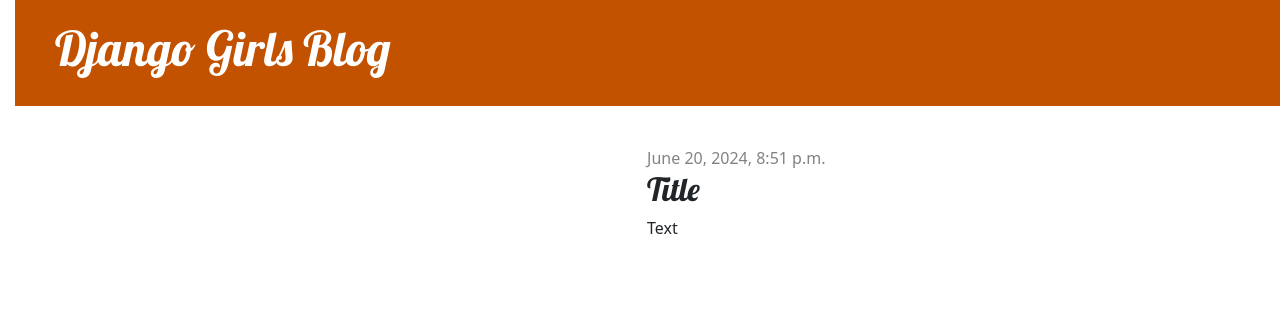
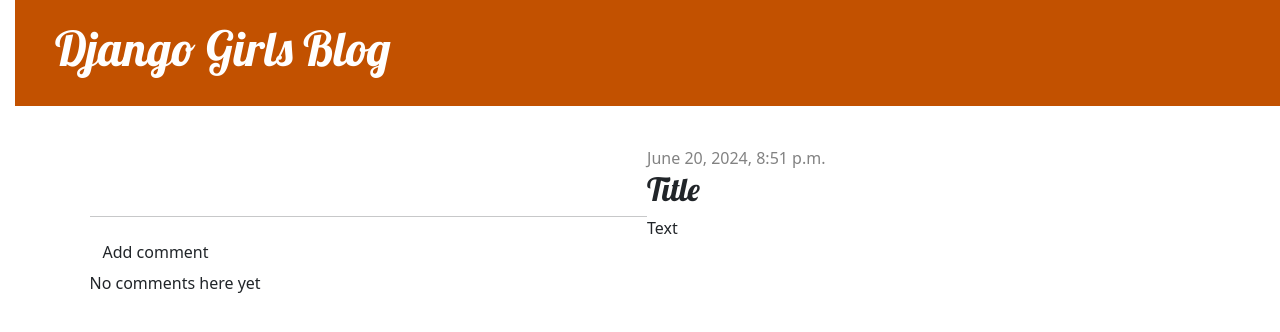
Before and after one commit to hand-hi/my-first-blog, a Django app: page /post/1/ in a window 1280 px wide. Shown: the top 332 px of the page. Run offline with Django 3.2, Linux system fonts and the light colour scheme; data comes from the database, SQL or seed files in the repository; both versions use the stored data as it was after the commit.

Commit message:
comments

```diff
--- a/blog/admin.py
+++ b/blog/admin.py
@@ -1,4 +1,5 @@
 from django.contrib import admin
-from .models import Post
+from .models import Post, Comment
 
 admin.site.register(Post)
+admin.site.register(Comment)
--- a/blog/models.py
+++ b/blog/models.py
@@ -16,3 +16,20 @@ class Post(models.Model):
 
     def __str__(self):
         return self.title
+
+class Comment(models.Model):
+    post = models.ForeignKey('blog.Post', on_delete=models.CASCADE, related_name='comments')
+    author = models.CharField(max_length=200)
+    text = models.TextField()
+    created_date = models.DateTimeField(default=timezone.now)
+    approved_comment = models.BooleanField(default=False)
+
+    def approve(self):
+        self.approved_comment = True
+        self.save()
+
+    def __str__(self):
+        return self.text
+
+def approved_comments(self):
+    return self.comments.filter(approved_comment=True)
--- a/blog/static/css/blog.css
+++ b/blog/static/css/blog.css
@@ -81,3 +81,7 @@ h4 {
     color: #FFFFFF;
     background-color: #C25100;
 }
+
+.comment {
+    margin: 20px 0px 20px 20px;
+}
--- a/blog/templates/blog/post_detail.html
+++ b/blog/templates/blog/post_detail.html
@@ -26,4 +26,27 @@
             <p>{{ post.text|linebreaksbr }}</p>
         </aside>
    </article>
+   <hr>
+   <a class="btn btn-default" href="{% url 'add_comment_to_post' pk=post.pk %}">Add comment</a>
+   {% for comment in post.comments.all %}
+   {% if user.is_authenticated or comment.approved_comment %}
+   <div class="comment">
+       <div class="date">
+           {{ comment.created_date }}
+           {% if not comment.approved_comment %}
+               <a class="btn btn-default" href="{% url 'comment_remove' pk=comment.pk %}">
+                  {% include './icons/hand-thumbs-down.svg' %}
+               </a>
+               <a class="btn btn-default" href="{% url 'comment_approve' pk=comment.pk %}">
+                  {% include './icons/hand-thumbs-up.svg' %}
+               </a>
+           {% endif %}
+       </div>
+       <strong>{{ comment.author }}</strong>
+       <p>{{ comment.text|linebreaks }}</p>
+   </div>
+   {% endif %}
+{% empty %}
+   <p>No comments here yet</p>
+{% endfor %}
 {% endblock %}
--- a/blog/urls.py
+++ b/blog/urls.py
@@ -3,10 +3,13 @@ from . import views
 
 urlpatterns = [
     path('', views.post_list, name='post_list'),
-     path('post/<int:pk>/', views.post_detail, name='post_detail'),
-     path('post/new/', views.post_new, name='post_new'),
-     path('post/<int:pk>/edit/', views.post_edit, name='post_edit'),
-     path('drafts/', views.post_draft_list, name='post_draft_list'),
-     path('post/<pk>/publish/', views.post_publish, name='post_publish'),
-     path('post/<pk>/remove/', views.post_remove, name='post_remove'),
+    path('post/<int:pk>/', views.post_detail, name='post_detail'),
+    path('post/new/', views.post_new, name='post_new'),
+    path('post/<int:pk>/edit/', views.post_edit, name='post_edit'),
+    path('drafts/', views.post_draft_list, name='post_draft_list'),
+    path('post/<pk>/publish/', views.post_publish, name='post_publish'),
+    path('post/<pk>/remove/', views.post_remove, name='post_remove'),
+    path('post/<int:pk>/comment/', views.add_comment_to_post, name='add_comment_to_post'),
+    path('comment/<int:pk>/approve/', views.comment_approve, name='comment_approve'),
+    path('comment/<int:pk>/remove/', views.comment_remove, name='comment_remove'),
 ]
--- a/blog/views.py
+++ b/blog/views.py
@@ -1,8 +1,8 @@
 from django.shortcuts import render
 from django.utils import timezone
-from .models import Post
+from .models import Post, Comment
 from django.shortcuts import render, get_object_or_404
-from .forms import PostForm
+from .forms import PostForm, CommentForm
 from django.shortcuts import redirect
 from django.contrib.auth.decorators import login_required
 
@@ -60,3 +60,28 @@ def post_remove(request, pk):
     if request.method=='POST':
         post.delete()
     return redirect('post_list')
+
+@login_required
+def comment_approve(request, pk):
+    comment = get_object_or_404(Comment, pk=pk)
+    comment.approve()
+    return redirect('post_detail', pk=comment.post.pk)
+
+@login_required
+def comment_remove(request, pk):
+    comment = get_object_or_404(Comment, pk=pk)
+    comment.delete()
+    return redirect('post_detail', pk=comment.post.pk)
+
+def add_comment_to_post(request, pk):
+    post = get_object_or_404(Post, pk=pk)
+    if request.method == "POST":
+        form = CommentForm(request.POST)
+        if form.is_valid():
+            comment = form.save(commit=False)
+            comment.post = post
+            comment.save()
+            return redirect('post_detail', pk=post.pk)
+    else:
+        form = CommentForm()
+    return render(request, 'blog/add_comment_to_post.html', {'form': form})
```
Also changed, not shown: blog/forms.py (+7 -1 lines), blog/templates/blog/add_comment_to_post.html (added, +9 -0 lines), blog/templates/blog/post_list.html (+6 -6 lines), blog/migrations/0002_comment.py (added), blog/templates/blog/icons/hand-thumbs-down.svg (added), blog/templates/blog/icons/hand-thumbs-up.svg (added), db.sqlite3.
